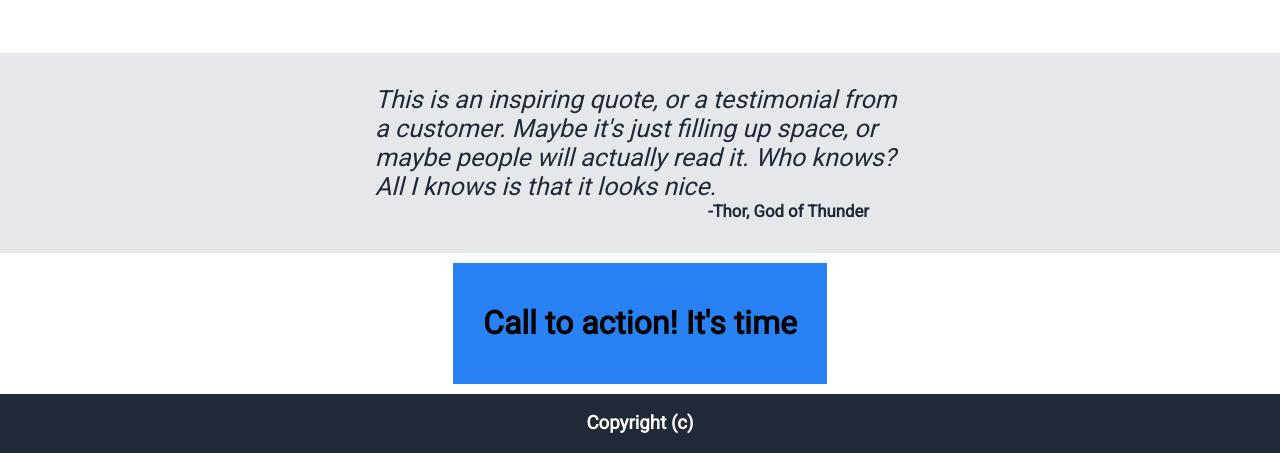
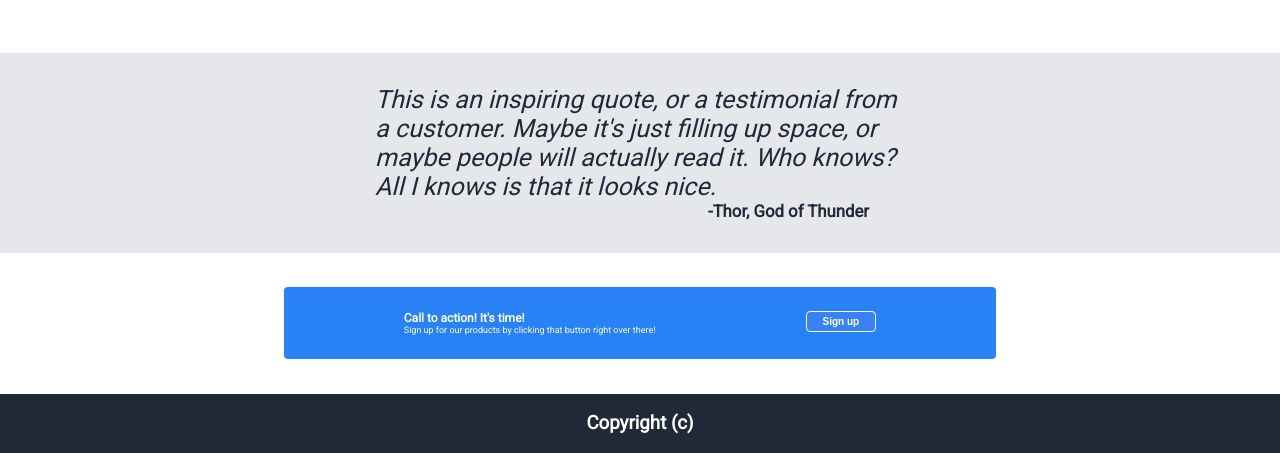
Before and after one commit to kchen1999/landing-page, a plain HTML site: page index.html in a window 1280 px wide. Shown: the part 347-800 px from the top of the page. Drawn offline with Linux system fonts and the light colour scheme.

Commit message:
styled and adjusted layout within container class of the bottom div

```diff
--- a/index.html
+++ b/index.html
@@ -65,7 +65,11 @@
     </div>
     <div class="bottom">
         <div class=container>
-            <h1>Call to action! It's time</h1>
+            <div class=container-text>
+                <h5 class=action-header>Call to action! It's time!</h5>
+                <p>Sign up for our products by clicking that button right over there!</p>
+            </div>
+            <button class="sign-up">Sign up</button>
         </div>
         <div class="footer">
             <h3>Copyright (c) </h3>
--- a/style.css
+++ b/style.css
@@ -154,8 +154,25 @@ h6 {
 
 .container {
     background-color: #2882F6;
-    padding: 20px 30px;
     margin: auto;
+    display: flex;
+    justify-content: center;
+    align-items: center;
+    padding: 24px 120px;
+    color: #F9FAF8;
+    font-size: 9px;
+    gap: 150px;
+    border-radius: 4px;
+}
+
+
+.container .sign-up {
+    border: 1px solid #F9FAF8;
+}
+
+.action-header {
+    margin: 0;
+    font-size: 12px;
 }
 
 .footer {
```
